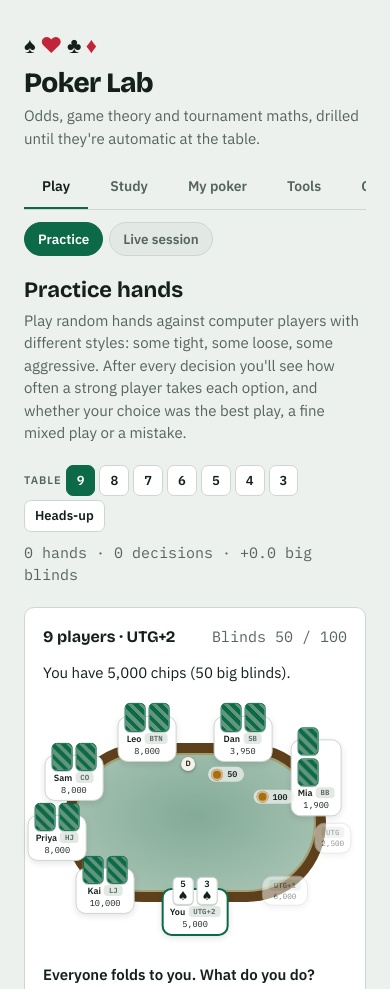
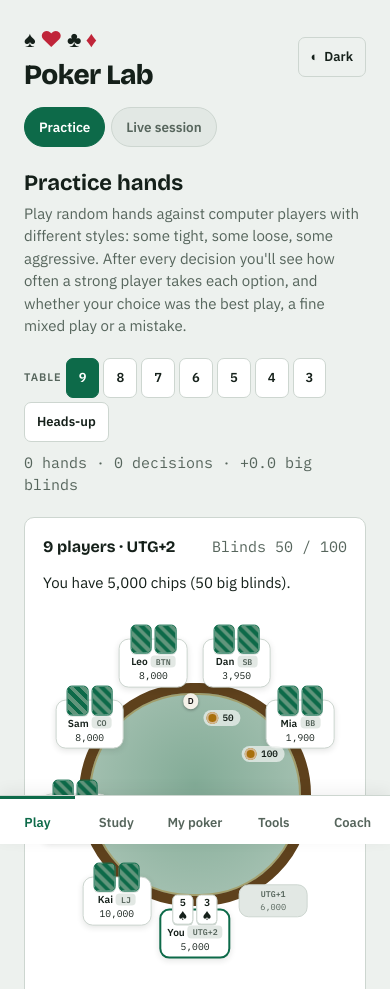
Before and after one commit to rafimahmood/poker-lab, a website built with Vite: page index.html in a window 390 px wide. Shown: the top 989 px of the page. Built offline with nearby package versions, Linux system fonts and the light colour scheme; files whose address does not match are found by name.

Commit message:
style: polish pass from Playwright screenshots
Theme toggle, sticky desktop nav, bottom tab bar on phones, table geometry that stays inside its card, solid folded seats, 40px touch targets, coach bubble fix.

Co-Authored-By: Claude Sonnet 5.5 <noreply@anthropic.com>

```diff
--- a/index.html
+++ b/index.html
@@ -19,6 +19,7 @@
       <h1>Poker Lab</h1>
       <p class="muted">Odds, game theory and tournament maths, drilled until they're automatic at the table.</p>
     </div>
+    <button type="button" class="ghost themebtn" id="theme-toggle" aria-label="Switch between light and dark theme"><span aria-hidden="true">◐</span> <span id="theme-label">Theme</span></button>
   </header>
 
   <nav class="tabs" role="tablist" aria-label="Sections">
--- a/scripts/screenshots.mjs
+++ b/scripts/screenshots.mjs
@@ -52,7 +52,7 @@ async function seed(page) {
   await page.goto(BASE + '/#coach');
   await page.locator('#chat-input').fill('I have AJo on the button, 25 BB, UTG opens to 2.5 BB. Call or fold?');
   await page.locator('#chat-send').click();
-  await page.waitForSelector('.msg.coach .md h3');
+  await page.waitForSelector('.msg.bot .md h3');
 }
 
 const browser = await chromium.launch(process.env.CI ? {} : { channel: 'chrome' });
--- a/src/features/coach.ts
+++ b/src/features/coach.ts
@@ -23,7 +23,7 @@ function save() { ls.set(KEY, turns.slice(-30).map(({ role, content, tools }) =>
 
 function bubble(t: Turn, streaming = false): string {
   if (t.role === 'user') return `<div class="msg user"><span class="who">You</span><div>${esc(t.content).replace(/\n/g, '<br>')}</div></div>`;
-  return `<div class="msg coach${t.error ? ' err' : ''}"><span class="who">Coach</span><div class="md">${chips(t.tools || [])}${t.content ? md(t.content) : streaming ? '<p class="note">Thinking…</p>' : ''}</div></div>`;
+  return `<div class="msg bot${t.error ? ' err' : ''}"><span class="who">Coach</span><div class="md">${chips(t.tools || [])}${t.content ? md(t.content) : streaming ? '<p class="note">Thinking…</p>' : ''}</div></div>`;
 }
 
 function render(streaming = false) {
--- a/src/main.ts
+++ b/src/main.ts
@@ -22,6 +22,21 @@ const GROUPS = [
 ] as const;
 const TABS: string[] = GROUPS.flatMap((g) => g.tabs.map((t) => t[0]));
 const groupOf = (t: string) => GROUPS.find((g) => g.tabs.some((x) => x[0] === t)) ?? GROUPS[0];
+
+function initTheme() {
+  const root = document.documentElement;
+  const saved = ls.raw('pl-theme');
+  if (saved === 'light' || saved === 'dark') root.dataset.theme = saved;
+  const current = () => root.dataset.theme || (matchMedia('(prefers-color-scheme: dark)').matches ? 'dark' : 'light');
+  const paint = () => { $('theme-label').textContent = current() === 'dark' ? 'Light' : 'Dark'; };
+  $('theme-toggle').addEventListener('click', () => {
+    const next = current() === 'dark' ? 'light' : 'dark';
+    root.dataset.theme = next;
+    ls.setRaw('pl-theme', next);
+    paint();
+  });
+  paint();
+}
 
 let lastSub = ls.get<Record<string, string>>('pl-sub', {});
 let heatStarted = false;
@@ -51,6 +66,7 @@ const goTab = (t: string) => { showTab(t); try { history.replaceState(null, '',
 
 async function boot() {
   await store.init();
+  initTheme();
   if (import.meta.env.DEV) (window as unknown as { __store: typeof store }).__store = store; // for screenshot/e2e seeding
   initTools();
   initResults();
--- a/src/styles/main.css
+++ b/src/styles/main.css
@@ -80,7 +80,7 @@ td.n,th.n{text-align:right;font-family:var(--mono);font-variant-numeric:tabular-
 .kv{display:grid;grid-template-columns:auto 1fr;gap:4px 14px;font-size:14px}
 .kv dt{color:var(--muted)}
 .kv dd{margin:0;font-family:var(--mono);font-variant-numeric:tabular-nums;text-align:right}
-.heat{display:grid;grid-template-columns:repeat(13,minmax(0,1fr));gap:2px;font-family:var(--mono);font-size:clamp(8px,1.5vw,12px)}
+.heat{display:grid;grid-template-columns:repeat(13,minmax(0,1fr));gap:2px;font-family:var(--mono);font-size:clamp(9px,1.5vw,12px)}
 .heat div{aspect-ratio:1;display:grid;place-items:center;align-content:center;border-radius:3px;line-height:1.05;text-align:center;max-width:100%}
 .heat small{font-size:.8em;opacity:.85}
 .note{font-size:13px;color:var(--muted)}
@@ -117,7 +117,6 @@ svg text{fill:var(--muted);font-family:var(--mono);font-size:11px}
 .rgrid div{font-weight:500}
 .swatch{display:inline-block;width:12px;height:12px;border-radius:3px;vertical-align:-1px;margin-right:4px}
 button[aria-pressed="true"].small{background:var(--accent);border-color:var(--accent);color:var(--accent-fg)}
-.coach{display:grid;gap:10px;padding:14px;border-radius:10px;border:1px dashed color-mix(in oklab,var(--accent) 50%,var(--line));background:color-mix(in oklab,var(--accent) 5%,var(--surface))}
 .sugg{display:grid;gap:6px;padding:12px 14px;border-radius:8px;background:color-mix(in oklab,var(--accent) 12%,var(--surface));border:1px solid color-mix(in oklab,var(--accent) 40%,var(--line))}
 .sugg .big{font-family:var(--display);font-size:20px;font-weight:700}
 .meter{height:10px;border-radius:5px;background:var(--sunk);position:relative;overflow:hidden}
@@ -135,7 +134,7 @@ button.suggest{outline:3px solid var(--gold);outline-offset:2px}
 .pseat{position:absolute;transform:translate(-50%,-50%);display:grid;justify-items:center;gap:2px;min-width:7.2em;padding:5px 8px;border-radius:10px;background:var(--surface);border:1px solid var(--line);box-shadow:0 2px 6px color-mix(in oklab,var(--fg) 12%,transparent)}
 .pseat.me{border:2px solid var(--accent)}
 .pseat.villain{border:2px solid var(--gold)}
-.pseat.folded{opacity:.5}
+.pseat.folded{background:var(--sunk);color:var(--muted);box-shadow:none}
 .pseat .pname{display:flex;gap:6px;align-items:center;font-weight:600;white-space:nowrap}
 .pseat .ppos{font-family:var(--mono);font-size:.82em;padding:0 5px;border-radius:4px;background:var(--sunk);color:var(--muted)}
 .pseat .pstack{font-size:.95em}
@@ -169,8 +168,8 @@ button.pseat{font:inherit;color:inherit;cursor:pointer;text-align:center}
 .msg.user{justify-self:end}
 .msg.user>div{background:var(--accent);color:var(--accent-fg);padding:10px 14px;border-radius:14px 14px 4px 14px;overflow-wrap:anywhere}
 .msg.user .who{justify-self:end}
-.msg.coach>div{background:var(--sunk);border:1px solid var(--line);padding:12px 14px;border-radius:14px 14px 14px 4px;overflow-wrap:anywhere}
-.msg.coach.err>div{border-color:var(--bad)}
+.msg.bot>div{background:var(--sunk);border:1px solid var(--line);padding:12px 14px;border-radius:14px 14px 14px 4px;overflow-wrap:anywhere}
+.msg.bot.err>div{border-color:var(--bad)}
 .toolchips{display:flex;flex-wrap:wrap;gap:6px;margin-bottom:6px}
 .toolchip{font-family:var(--mono);font-size:12px;padding:3px 9px;border-radius:99px;background:color-mix(in oklab,var(--accent) 14%,var(--surface));border:1px solid color-mix(in oklab,var(--accent) 35%,var(--line));color:var(--fg)}
 .starters{display:flex;flex-wrap:wrap;gap:8px}
@@ -179,3 +178,28 @@ button.pseat{font:inherit;color:inherit;cursor:pointer;text-align:center}
 .chatform{display:grid;gap:8px}
 .chatform textarea{min-height:56px}
 code{font-family:var(--mono);font-size:.92em;background:var(--sunk);padding:1px 5px;border-radius:4px}
+
+/* ---------- polish round 1 ---------- */
+header.top{align-items:center;flex-wrap:nowrap}
+header.top .intro{gap:4px}
+.themebtn{flex:none;padding:7px 12px;font-size:13px;display:inline-flex;gap:6px;align-items:center}
+nav.tabs{position:sticky;top:0;z-index:20;background:var(--bg);padding-top:4px}
+nav.subtabs{overflow-x:auto;flex-wrap:nowrap;scrollbar-width:none;padding-bottom:2px}
+nav.subtabs a{flex:none;white-space:nowrap}
+.pktable .felt{inset:10% 8%}
+@media (max-width:720px){
+  .wrap{padding-block:14px 96px}
+  header.top .intro p{display:none}
+  h1{font-size:28px}
+  nav.tabs{position:fixed;inset:auto 0 0 0;top:auto;margin:0;padding:0 0 env(safe-area-inset-bottom,0px);border-top:1px solid var(--line);border-bottom:none;background:var(--surface);justify-content:space-around;box-shadow:0 -4px 16px rgba(0,0,0,.06)}
+  nav.tabs a{flex:1;text-align:center;padding:14px 2px 12px;font-size:13px;border-bottom:none;border-top:3px solid transparent;margin:0}
+  nav.tabs a[aria-selected="true"]{border-top-color:var(--accent);color:var(--accent)}
+  nav.subtabs a{padding:9px 14px}
+  button,select,input{min-height:40px}
+  button.small{min-height:40px;padding:6px 12px}
+  .pktable{aspect-ratio:1/1.02;margin:3em 0 3.6em;font-size:clamp(9px,2.6vw,12px)}
+  .pktable.hu{aspect-ratio:16/11}
+  .pktable .felt{inset:14% 12%}
+  .pseat{min-width:5.4em}
+}
+@media (max-width:420px){.pmid .card{width:26px;height:37px;font-size:12px}.pcards .card{width:1.9em;height:2.7em}}
--- a/src/ui/table.ts
+++ b/src/ui/table.ts
@@ -13,7 +13,7 @@ export function drawTable(T: HTMLElement, seats: TableSeat[], anchor: number, mi
   const N = seats.length;
   seats.forEach((s, i) => {
     const rel = (i - anchor + N) % N, th = ((90 + (rel * 360) / N) * Math.PI) / 180;
-    const cx = 50 + 46 * Math.cos(th), cy = 50 + 47 * Math.sin(th);
+    const cx = 50 + 40 * Math.cos(th), cy = 50 + 45 * Math.sin(th);
     const el = document.createElement(s.onClick ? 'button' : 'div');
     if (s.onClick) { (el as HTMLButtonElement).type = 'button'; el.addEventListener('click', s.onClick); el.setAttribute('aria-pressed', String(!!s.sel)); }
     el.className = 'pseat' + (s.me ? ' me' : '') + (s.out ? ' folded' : '') + (s.hl ? ' villain' : '') + (s.sel ? ' sel' : '');
@@ -26,13 +26,13 @@ export function drawTable(T: HTMLElement, seats: TableSeat[], anchor: number, mi
       const b = document.createElement('div');
       b.className = 'pbet mono';
       b.innerHTML = '<i></i>' + esc(s.bet);
-      b.style.left = 50 + 30 * Math.cos(th) + '%'; b.style.top = 50 + 27 * Math.sin(th) + '%';
+      b.style.left = 50 + 26 * Math.cos(th) + '%'; b.style.top = 50 + 26 * Math.sin(th) + '%';
       T.appendChild(b);
     }
     if (s.dealer) {
       const d = document.createElement('div');
       d.className = 'pdealer'; d.textContent = 'D'; d.setAttribute('aria-label', 'Dealer button');
-      d.style.left = 50 + 33 * Math.cos(th + 0.28) + '%'; d.style.top = 50 + 31 * Math.sin(th + 0.28) + '%';
+      d.style.left = 50 + 29 * Math.cos(th + 0.3) + '%'; d.style.top = 50 + 30 * Math.sin(th + 0.3) + '%';
       T.appendChild(d);
     }
   });
```
Also changed, not shown: tests/e2e/coach.spec.ts (+4 -4 lines).
